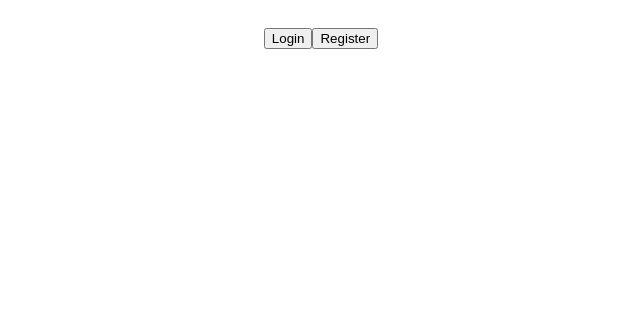
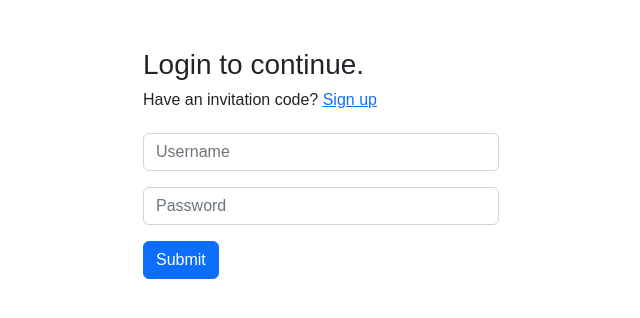
Before and after one commit to luig0/email-summary, a Next.js app: page / in a window 1280 px wide. Shown: the top 318 px of the page, without its empty margins (319-959 px from the left). Built offline with nearby package versions, Linux system fonts and the light colour scheme.

Commit message:
styled login/register page

```diff
--- a/src/pages/index.tsx
+++ b/src/pages/index.tsx
@@ -3,6 +3,13 @@ import Head from 'next/head';
 import { useRouter } from 'next/router';
 import styles from '@/styles/Home.module.css';
 import { useEffect, useState } from 'react';
+
+import 'bootstrap/dist/css/bootstrap.min.css';
+import Container from 'react-bootstrap/Container';
+import Button from 'react-bootstrap/Button';
+import Form from 'react-bootstrap/Form';
+import Row from 'react-bootstrap/Row';
+import Col from 'react-bootstrap/Col';
 
 import * as db from '@/lib/database/Adapter';
 import * as messages from '@/lib/Messages';
@@ -10,10 +17,6 @@ import * as messages from '@/lib/Messages';
 interface AppProps {
   loggedIn: boolean;
   username?: string;
-}
-
-interface LoginFormProps {
-  setShowLoginForm: (arg: boolean) => void;
 }
 
 interface RegistrationFormProps {
@@ -44,11 +47,11 @@ export const getServerSideProps: GetServerSideProps<AppProps> = async (context)
   return { props };
 };
 
-const LoginForm = (props: LoginFormProps) => {
+const LoginForm = () => {
   const handleSubmit = async (event: React.FormEvent<HTMLFormElement>) => {
     event.preventDefault();
-    const username = (document.getElementById('username') as HTMLInputElement)?.value;
-    const password = (document.getElementById('password') as HTMLInputElement)?.value;
+    const username = (document.getElementById('formUsername') as HTMLInputElement)?.value;
+    const password = (document.getElementById('formBasicPassword') as HTMLInputElement)?.value;
 
     const res = await fetch('/api/login', {
       method: 'POST',
@@ -61,36 +64,32 @@ const LoginForm = (props: LoginFormProps) => {
     if (res.status === 200 && res.statusText === messages.OK) location.reload();
   };
 
-  const { setShowLoginForm } = props;
   const [loginStatus, setLoginStatus] = useState('');
 
   return (
-    <div style={{ textAlign: 'center', height: '400px' }}>
-      <form onSubmit={handleSubmit}>
-        <fieldset className={styles.fieldset}>
-          <label>
-            Username: <input type="text" name="username" id="username" />
-          </label>
-          <br />
-          <label>
-            Password: <input type="password" name="password" id="password" />
-          </label>
-          <br />
-        </fieldset>
-        <input type="submit" value="Submit" />
-        <input type="button" value="Cancel" onClick={() => setShowLoginForm(false)} />
-      </form>
+    <>
+      <Form onSubmit={handleSubmit}>
+        <Form.Group className="mb-3" controlId="formUsername">
+          <Form.Control type="text" placeholder="Username" />
+        </Form.Group>
+        <Form.Group className="mb-3" controlId="formBasicPassword">
+          <Form.Control type="password" placeholder="Password" />
+        </Form.Group>
+        <Button variant="primary" type="submit">
+          Submit
+        </Button>
+      </Form>
       <br />
       {loginStatus.length > 0 && <span>{loginStatus}</span>}
-    </div>
+    </>
   );
 };
 
 const RegistrationForm = (props: RegistrationFormProps) => {
   const handleSubmit = async (event: React.FormEvent<HTMLFormElement>) => {
     event.preventDefault();
-    const username = (document.getElementById('username') as HTMLInputElement)?.value;
-    const password = (document.getElementById('password') as HTMLInputElement)?.value;
+    const username = (document.getElementById('formUsername') as HTMLInputElement)?.value;
+    const password = (document.getElementById('formBasicPassword') as HTMLInputElement)?.value;
     const inviteCode = (document.getElementById('invite-code') as HTMLInputElement)?.value;
 
     const res = await fetch('/api/register', {
@@ -112,66 +111,80 @@ const RegistrationForm = (props: RegistrationFormProps) => {
   const [loginStatus, setLoginStatus] = useState('');
 
   return (
-    <div style={{ textAlign: 'center', height: '400px' }}>
-      <form onSubmit={handleSubmit}>
-        <fieldset className={styles.fieldset}>
-          <label>
-            Username: <input type="text" name="username" id="username" />
-          </label>
-          <br />
-          <label>
-            Password: <input type="password" name="password" id="password" />
-          </label>
-          <br />
-          <label>
-            Invitation Code: <input type="text" name="invite-code" id="invite-code" />
-          </label>
-          <br />
-        </fieldset>
-        <input type="submit" value="Submit" />
-        <input type="button" value="Cancel" onClick={() => setShowRegistrationForm(false)} />
-      </form>
-      <br />
-      {loginStatus.length > 0 && <span>{loginStatus}</span>}
+    <div className="mt-5">
+      <Row>
+        <Col></Col>
+        <Col>
+          <h2>Registration</h2>
+          <Form onSubmit={handleSubmit}>
+            <Form.Group className="mb-3" controlId="formUsername">
+              <Form.Control type="text" placeholder="Username" />
+            </Form.Group>
+            <Form.Group className="mb-3" controlId="formBasicPassword">
+              <Form.Control type="password" placeholder="Password" />
+            </Form.Group>
+            <Form.Group className="mb-3" controlId="formInviteCode">
+              <Form.Control type="text" placeholder="Invitation Code" />
+            </Form.Group>
+            <Button variant="primary" type="submit">
+              Submit
+            </Button>
+            &nbsp;
+            <Button variant="primary" onClick={() => setShowRegistrationForm(false)}>
+              Cancel
+            </Button>
+          </Form>
+        </Col>
+        <Col></Col>
+      </Row>
+      <Col></Col>
+      <Col>
+        <Row>{loginStatus.length > 0 && <span>{loginStatus}</span>}</Row>
+      </Col>
+      <Col></Col>
     </div>
   );
 };
 
 const App = (props: AppProps) => {
   const router = useRouter();
-  const [showLoginForm, setShowLoginForm] = useState(false);
   const [showRegistrationForm, setShowRegistrationForm] = useState(false);
 
   useEffect(() => {
     if (props.loggedIn) router.push('/home');
   }, []);
 
-  return (
-    <div>
-      <div style={{ margin: '20px', textAlign: 'center' }}>
-        <button
-          onClick={() => {
-            setShowRegistrationForm(false);
-            setShowLoginForm(true);
-          }}
-        >
-          Login
-        </button>
-        <button
-          onClick={() => {
-            setShowLoginForm(false);
-            setShowRegistrationForm(true);
-          }}
-        >
-          Register
-        </button>
-      </div>
-      <div>
-        {showLoginForm && <LoginForm setShowLoginForm={setShowLoginForm} />}
-        {showRegistrationForm && <RegistrationForm setShowRegistrationForm={setShowRegistrationForm} />}
-      </div>
-    </div>
-  );
+  if (!showRegistrationForm)
+    return (
+      <Container className="mt-5">
+        <Row>
+          <Col></Col>
+          <Col>
+            <h3>Login to continue.</h3>
+            <h6>
+              Have an invitation code?{' '}
+              <a href="#" onClick={setShowRegistrationForm.bind(null, true)}>
+                Sign up
+              </a>
+            </h6>
+          </Col>
+          <Col></Col>
+        </Row>
+        <Row className="mt-3">
+          <Col></Col>
+          <Col>
+            <LoginForm />
+          </Col>
+          <Col></Col>
+        </Row>
+      </Container>
+    );
+  else
+    return (
+      <Container>
+        <RegistrationForm setShowRegistrationForm={setShowRegistrationForm} />
+      </Container>
+    );
 };
 
 export default (props: AppProps) => {
--- a/src/styles/Home.module.css
+++ b/src/styles/Home.module.css
@@ -1,13 +1,9 @@
-.fieldset {
-  text-align: right;
-  border-width: 0px;
-}
-
 .main {
   display: flex;
   flex-direction: column;
   align-items: center;
   min-height: 100vh;
+  font-family: Arial, sans-serif;
 }
 
 /* .main {
```
